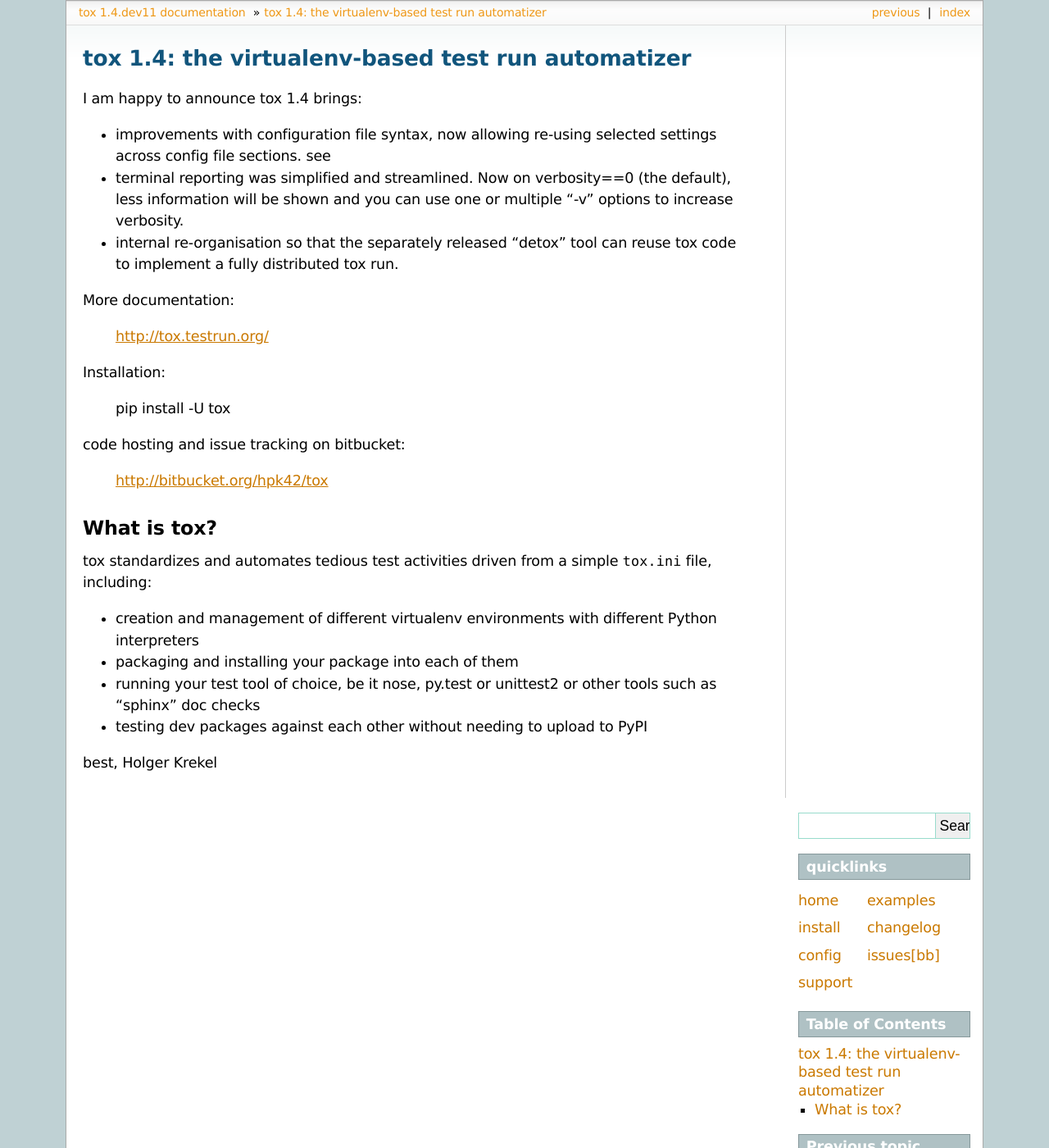
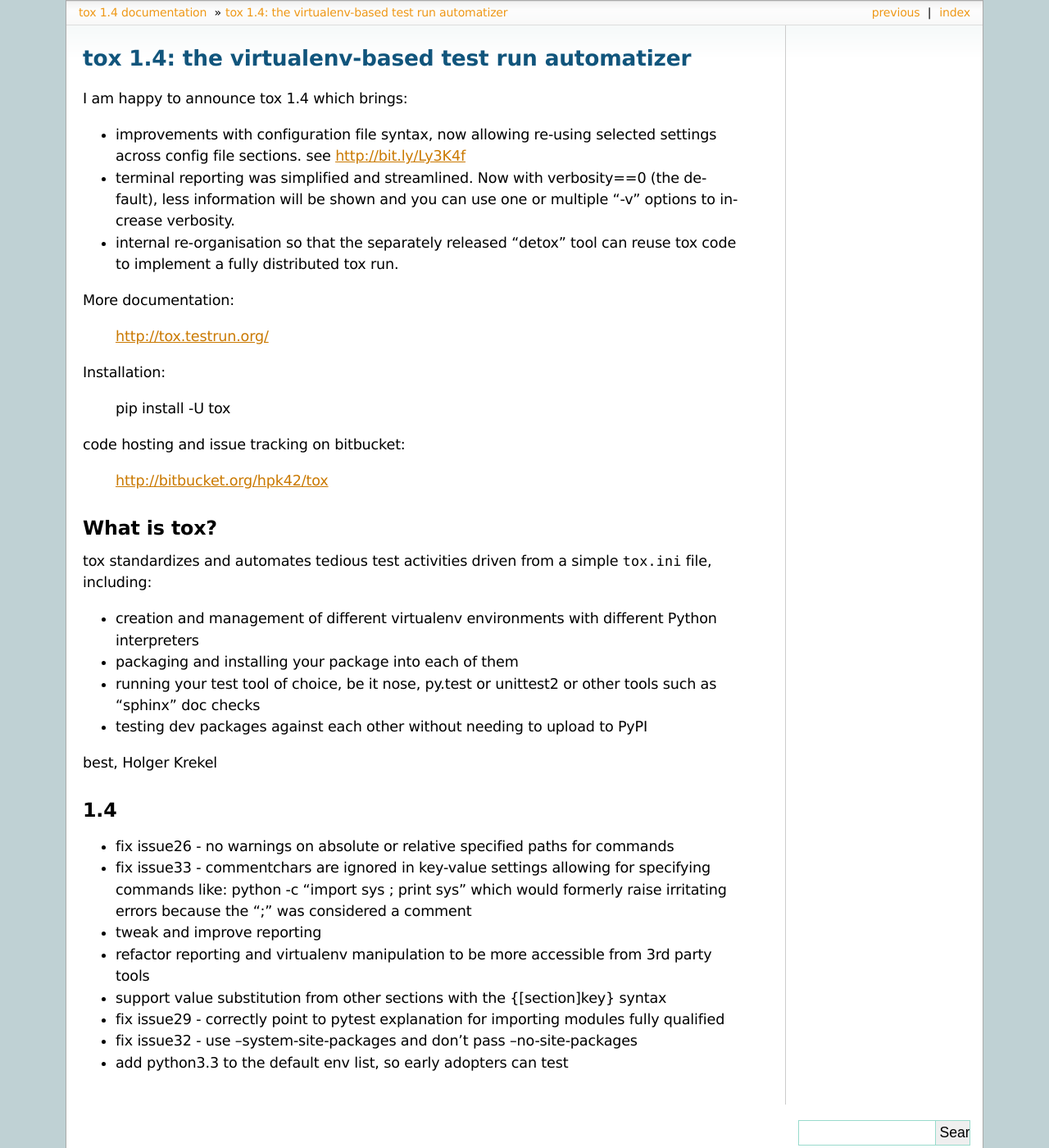
Before and after one commit to msabramo/tox, a Sphinx documentation site: the page built from doc/announce/release-1.4.txt, in a window 1280 px wide and 1400 px high. Shown: the whole window at 82% size. Built offline with Sphinx 7.4.7, drawn with Linux system fonts in a browser that asks for light colours; some of the changed text lies outside the part shown.

Commit message:
try finalise tox 1.4 release

```diff
--- a/doc/announce/release-1.4.txt
+++ b/doc/announce/release-1.4.txt
@@ -1,12 +1,12 @@
 tox 1.4: the virtualenv-based test run automatizer
-===========================================================================
+=============================================================================
 
-I am happy to announce tox 1.4 brings:
+I am happy to announce tox 1.4 which brings:
 
 - improvements with configuration file syntax, now allowing re-using
-  selected settings across config file sections. see
+  selected settings across config file sections. see http://bit.ly/Ly3K4f
 
-- terminal reporting was simplified and streamlined.  Now on
+- terminal reporting was simplified and streamlined.  Now with
   verbosity==0 (the default), less information will be shown
   and you can use one or multiple "-v" options to increase verbosity.
 
@@ -39,3 +39,22 @@
 
 best,
 Holger Krekel
+
+
+1.4
+-----------------
+
+- fix issue26 - no warnings on absolute or relative specified paths for commands
+- fix issue33 - commentchars are ignored in key-value settings allowing
+  for specifying commands like: python -c "import sys ; print sys"
+  which would formerly raise irritating errors because the ";"
+  was considered a comment
+- tweak and improve reporting
+- refactor reporting and virtualenv manipulation
+  to be more accessible from 3rd party tools
+- support value substitution from other sections
+  with the {[section]key} syntax
+- fix issue29 - correctly point to pytest explanation
+  for importing modules fully qualified
+- fix issue32 - use --system-site-packages and don't pass --no-site-packages
+- add python3.3 to the default env list, so early adopters can test
--- a/setup.py
+++ b/setup.py
@@ -28,7 +28,7 @@
 
 def main():
     version = sys.version_info[:2]
-    install_requires = ['virtualenv>=1.7', 'py>=1.4.9.dev1', ]
+    install_requires = ['virtualenv>=1.7', 'py>=1.4.9', ]
     if version < (2,7) or (3,0) <= version <= (3,1):
         install_requires += ['argparse']
     setup(
@@ -36,7 +36,7 @@
         description='virtualenv-based automation of test activities',
         long_description=long_description,
         url='http://codespeak.net/tox',
-        version='1.4.dev11',
+        version='1.4',
         license='GPLv2 or later',
         platforms=['unix', 'linux', 'osx', 'cygwin', 'win32'],
         author='holger krekel',
--- a/tox/__init__.py
+++ b/tox/__init__.py
@@ -1,5 +1,5 @@
 #
-__version__ = '1.4.dev11'
+__version__ = '1.4'
 
 class exception:
     class Error(Exception):
--- a/toxbootstrap.py
+++ b/toxbootstrap.py
@@ -58,7 +58,7 @@
 
 """
 
-__version__ = '1.4.dev11'
+__version__ = '1.4'
 
 import sys
 import os
```
Also changed, not shown: 2 other files.
